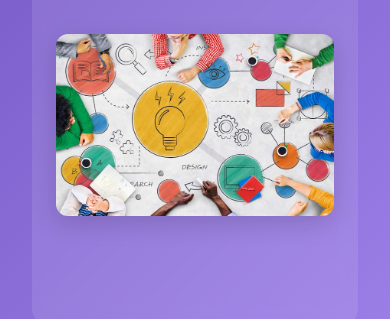
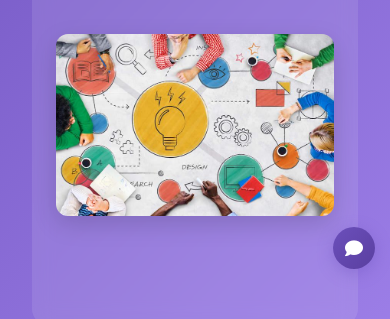
Before and after one commit to aimmy0905/JSC-Official-Website, a Nuxt app: page / in a window 390 px wide. Shown: the part 505-824 px from the top of the page. Built offline with nearby package versions, Linux system fonts and the light colour scheme.

Commit message:
feat: 添加社交链接浮动图标

```diff
--- /dev/null
+++ b/app/components/FloatingContactWidget.vue
@@ -0,0 +1,271 @@
+<script setup lang="ts">
+const isExpanded = ref(false)
+
+// 联系方式配置
+// TODO: 请在部署前更新 Telegram 和 Skype 的实际联系方式
+const contactConfig = {
+  whatsapp: {
+    url: 'https://wa.me/message/JGG26DVDNY3WM1',
+    label: 'WhatsApp',
+    enabled: true
+  },
+  telegram: {
+    url: 'https://t.me/YOUR_TELEGRAM_USERNAME', // 请替换为实际的 Telegram 用户名
+    label: 'Telegram',
+    enabled: true
+  },
+  skype: {
+    url: 'skype:YOUR_SKYPE_ID?chat', // 请替换为实际的 Skype ID
+    label: 'Skype',
+    enabled: true
+  }
+}
+
+const toggleExpanded = () => {
+  isExpanded.value = !isExpanded.value
+}
+
+const openContact = (platform: 'whatsapp' | 'telegram' | 'skype') => {
+  const config = contactConfig[platform]
+
+  if (!config.enabled) {
+    console.warn(`${config.label} 联系方式未配置`)
+    return
+  }
+
+  window.open(config.url, '_blank')
+}
+</script>
+
+<template>
+  <div class="floating-contact-widget">
+    <!-- 联系方式按钮组 -->
+    <div class="contact-buttons" :class="{ expanded: isExpanded }">
+      <button
+        v-if="contactConfig.whatsapp.enabled"
+        class="contact-btn whatsapp"
+        @click="openContact('whatsapp')"
+        :title="contactConfig.whatsapp.label"
+      >
+        <i class="fab fa-whatsapp"></i>
+      </button>
+      <button
+        v-if="contactConfig.telegram.enabled"
+        class="contact-btn telegram"
+        @click="openContact('telegram')"
+        :title="contactConfig.telegram.label"
+      >
+        <i class="fab fa-telegram"></i>
+      </button>
+      <button
+        v-if="contactConfig.skype.enabled"
+        class="contact-btn skype"
+        @click="openContact('skype')"
+        :title="contactConfig.skype.label"
+      >
+        <i class="fab fa-skype"></i>
+      </button>
+    </div>
+
+    <!-- 主按钮 -->
+    <button
+      class="main-button"
+      @click="toggleExpanded"
+      :class="{ active: isExpanded }"
+      title="联系我们"
+    >
+      <i class="fas fa-comment" v-if="!isExpanded"></i>
+      <i class="fas fa-times" v-else></i>
+    </button>
+  </div>
+</template>
+
+<style scoped lang="scss">
+.floating-contact-widget {
+  position: fixed;
+  bottom: 100px;
+  right: 30px;
+  z-index: 998;
+  display: flex;
+  flex-direction: column;
+  align-items: center;
+  gap: 15px;
+}
+
+// 联系方式按钮组
+.contact-buttons {
+  display: flex;
+  flex-direction: column;
+  gap: 12px;
+  pointer-events: none;
+
+  .contact-btn {
+    width: 50px;
+    height: 50px;
+    border: none;
+    border-radius: 50%;
+    cursor: pointer;
+    display: flex;
+    align-items: center;
+    justify-content: center;
+    font-size: 22px;
+    color: white;
+    box-shadow: 0 4px 12px rgba(0, 0, 0, 0.15);
+    transition: all 0.3s ease;
+    transform: translateY(70px) scale(0.8);
+    opacity: 0;
+    pointer-events: none;
+
+    i {
+      transition: transform 0.2s ease;
+    }
+
+    &:hover {
+      transform: translateY(0) scale(1.1);
+      box-shadow: 0 6px 20px rgba(0, 0, 0, 0.25);
+
+      i {
+        transform: scale(1.1);
+      }
+    }
+
+    &.whatsapp {
+      background: linear-gradient(135deg, #25D366 0%, #128C7E 100%);
+    }
+
+    &.telegram {
+      background: linear-gradient(135deg, #0088cc 0%, #005f8c 100%);
+    }
+
+    &.skype {
+      background: linear-gradient(135deg, #00AFF0 0%, #0078D4 100%);
+    }
+  }
+
+  &.expanded .contact-btn {
+    transform: translateY(0) scale(1);
+    opacity: 1;
+    pointer-events: auto;
+
+    &:nth-child(1) {
+      transition-delay: 0.05s;
+    }
+
+    &:nth-child(2) {
+      transition-delay: 0.1s;
+    }
+
+    &:nth-child(3) {
+      transition-delay: 0.15s;
+    }
+  }
+}
+
+// 主按钮
+.main-button {
+  width: 50px;
+  height: 50px;
+  border: none;
+  border-radius: 50%;
+  background: linear-gradient(135deg, #6B4FBB 0%, #5a3fa0 100%);
+  color: white;
+  cursor: pointer;
+  display: flex;
+  align-items: center;
+  justify-content: center;
+  font-size: 22px;
+  box-shadow: 0 4px 16px rgba(107, 79, 187, 0.4);
+  transition: all 0.3s cubic-bezier(0.68, -0.55, 0.265, 1.55);
+  position: relative;
+  overflow: hidden;
+
+  &::before {
+    content: '';
+    position: absolute;
+    top: 50%;
+    left: 50%;
+    width: 0;
+    height: 0;
+    border-radius: 50%;
+    background: rgba(255, 255, 255, 0.1);
+    transform: translate(-50%, -50%);
+    transition: width 0.6s, height 0.6s;
+  }
+
+  &:hover {
+    transform: translateY(-5px) scale(1.05);
+    box-shadow: 0 8px 24px rgba(107, 79, 187, 0.5);
+
+    &::before {
+      width: 100%;
+      height: 100%;
+    }
+  }
+
+  &:active {
+    transform: translateY(-2px) scale(0.98);
+  }
+
+  &.active {
+    background: linear-gradient(135deg, #5a3fa0 0%, #6B4FBB 100%);
+    transform: rotate(90deg);
+
+    &:hover {
+      transform: translateY(-5px) rotate(90deg) scale(1.05);
+    }
+  }
+
+  i {
+    position: relative;
+    z-index: 1;
+    transition: transform 0.3s ease;
+  }
+}
+
+// 响应式设计
+@media (max-width: 768px) {
+  .floating-contact-widget {
+    bottom: 80px;
+    right: 20px;
+  }
+
+  .contact-buttons {
+    gap: 10px;
+
+    .contact-btn {
+      width: 45px;
+      height: 45px;
+      font-size: 20px;
+    }
+  }
+
+  .main-button {
+    width: 45px;
+    height: 45px;
+    font-size: 20px;
+  }
+}
+
+@media (max-width: 480px) {
+  .floating-contact-widget {
+    bottom: 70px;
+    right: 15px;
+  }
+
+  .contact-buttons {
+    gap: 8px;
+
+    .contact-btn {
+      width: 42px;
+      height: 42px;
+      font-size: 18px;
+    }
+  }
+
+  .main-button {
+    width: 42px;
+    height: 42px;
+    font-size: 18px;
+  }
+}
+</style>
--- a/app/layouts/default.vue
+++ b/app/layouts/default.vue
@@ -4,5 +4,6 @@
     <slot />
     <Footer />
     <BackToTop />
+    <FloatingContactWidget />
   </div>
 </template>
```
